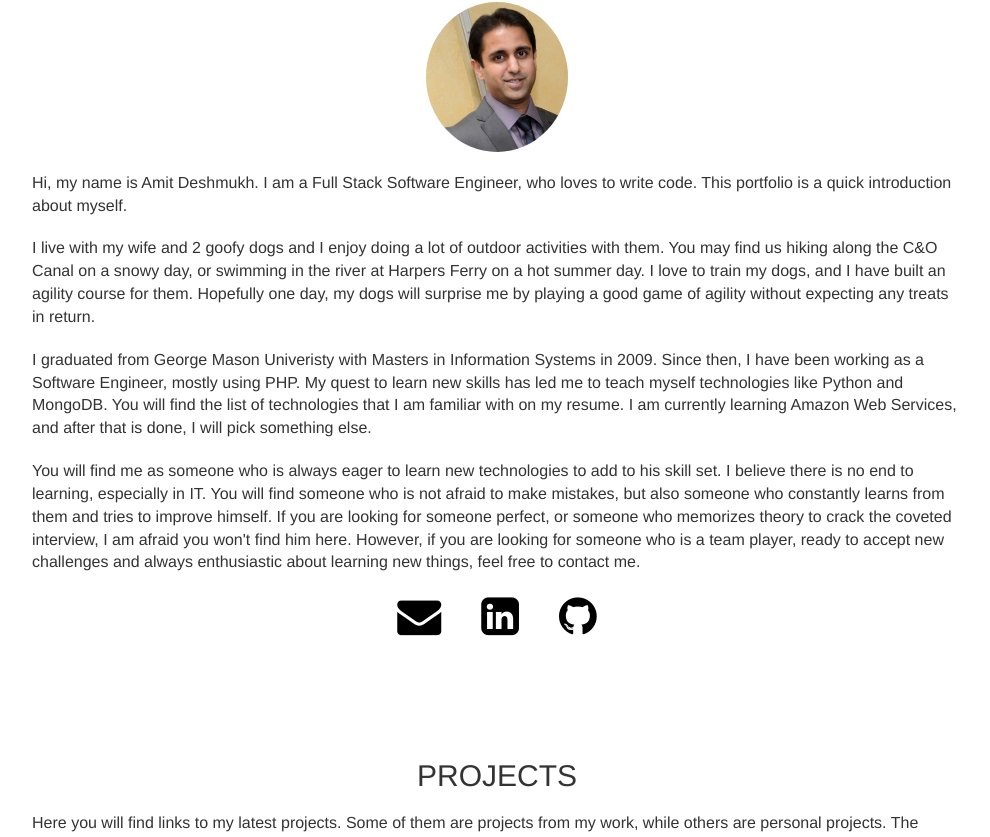
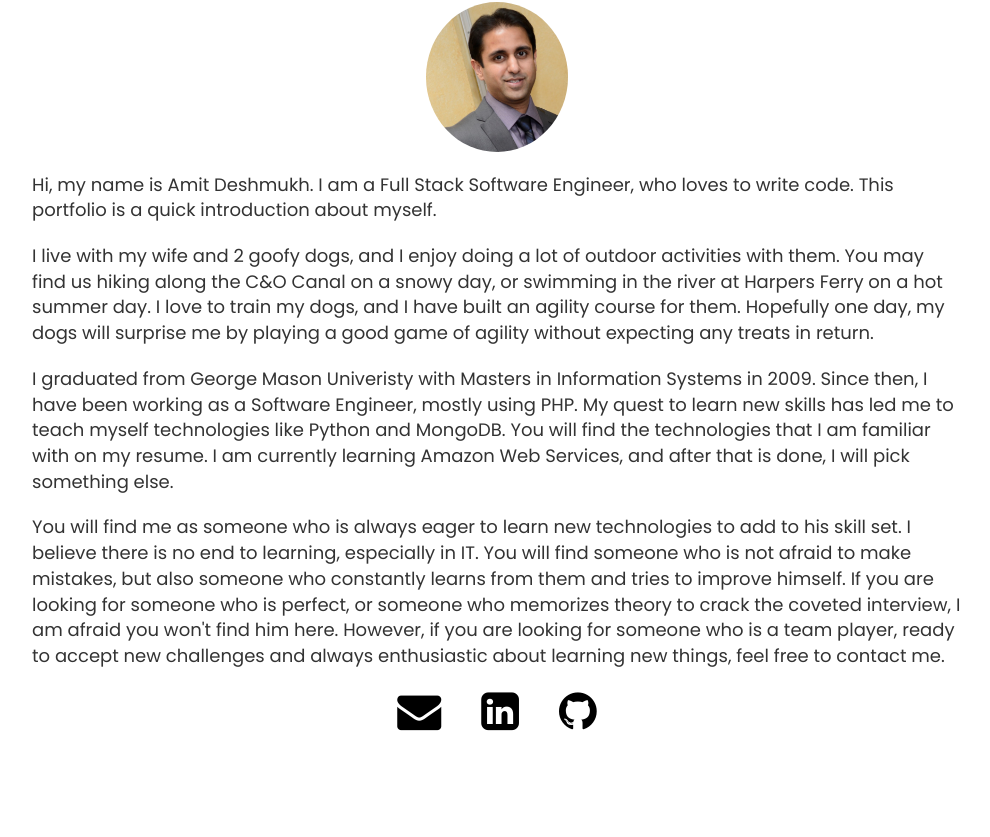
Before and after one commit to ahdeshmukh/portfolio, an Angular app: page / in a window 1280 px wide. Shown: the part 720-1557 px from the top of the page, without its empty margins (143-1133 px from the left). Built offline with nearby package versions, Linux system fonts and the light colour scheme; what ng2-scroll-to would draw is missing.

Commit message:
using google fonts Poppins

```diff
--- a/src/app/app.component.css
+++ b/src/app/app.component.css
@@ -100,8 +100,14 @@ ul.nav a:hover {
 }
 
 .about-paragraph, .projects-paragraph {
+    font-family: 'Poppins', sans-serif;
     margin: 20px 0;
     font-size: 16px;
+}
+@media screen and (min-width: 1224px) {
+    .about-paragraph, .projects-paragraph {
+        font-size: 18px;
+    }
 }
 
 /*.about-paragraph {
--- a/src/app/app.component.html
+++ b/src/app/app.component.html
@@ -42,11 +42,11 @@
   <h2 class="my-section-title">ABOUT</h2>
   <img class="img-responsive img-circle portfolio-image" src="{{my_photo}}" />
   <div class="about-paragraph about-paragraph-1">Hi, my name is Amit Deshmukh. I am a Full Stack Software Engineer, who loves to write code. This portfolio is a quick introduction about myself.</div>
-  <div class="about-paragraph about-paragraph-2">I live with my wife and 2 goofy dogs and I enjoy doing a lot of outdoor activities with them. You may find us hiking along the C&O Canal on a snowy day, or swimming in the river at Harpers Ferry on a hot summer day. I love to train my dogs, and I have built an agility course for them. Hopefully one day, my dogs will surprise me by playing a good game of agility without expecting any treats in return.</div>
-  <div class="about-paragraph about-paragraph-3">I graduated from George Mason Univeristy with Masters in Information Systems in 2009. Since then, I have been  working as a Software Engineer, mostly using PHP. My quest to learn new skills has led me to teach myself technologies like Python and MongoDB. You will find the list of technologies that I am familiar with on my resume. I am currently learning Amazon Web Services, and after that is done, I will pick something else.</div>
-  <div class="about-paragraph about-paragraph-4">You will find me as someone who is always eager to learn new technologies to add to his skill set. I believe there is no end to learning, especially in IT. You will find someone who is not afraid to make mistakes, but also someone who constantly learns from them and tries to improve himself. If you are looking for someone perfect, or someone who memorizes theory to crack the coveted interview, I am afraid you won't find him here. However, if you are looking for someone who is a team player, ready to accept new challenges and always enthusiastic about learning new things, feel free to contact me.</div>
+  <div class="about-paragraph about-paragraph-2">I live with my wife and 2 goofy dogs, and I enjoy doing a lot of outdoor activities with them. You may find us hiking along the C&O Canal on a snowy day, or swimming in the river at Harpers Ferry on a hot summer day. I love to train my dogs, and I have built an agility course for them. Hopefully one day, my dogs will surprise me by playing a good game of agility without expecting any treats in return.</div>
+  <div class="about-paragraph about-paragraph-3">I graduated from George Mason Univeristy with Masters in Information Systems in 2009. Since then, I have been  working as a Software Engineer, mostly using PHP. My quest to learn new skills has led me to teach myself technologies like Python and MongoDB. You will find the technologies that I am familiar with on my resume. I am currently learning Amazon Web Services, and after that is done, I will pick something else.</div>
+  <div class="about-paragraph about-paragraph-4">You will find me as someone who is always eager to learn new technologies to add to his skill set. I believe there is no end to learning, especially in IT. You will find someone who is not afraid to make mistakes, but also someone who constantly learns from them and tries to improve himself. If you are looking for someone who is perfect, or someone who memorizes theory to crack the coveted interview, I am afraid you won't find him here. However, if you are looking for someone who is a team player, ready to accept new challenges and always enthusiastic about learning new things, feel free to contact me.</div>
   <div class="about-paragraph about-contact">
-    <a href="mailto:deshmukh.ah@gmail.com" target="_top" title="Email"><i class="fa fa-envelope about-contact-fa" aria-hidden="true"></i></a>
+    <a href="mailto:deshmukh.ah@gmail.com" target="_top" title="deshmukh.ah@gmail.com"><i class="fa fa-envelope about-contact-fa" aria-hidden="true"></i></a>
     <a href="https://www.linkedin.com/in/ahdeshmukh" target="_blank" title="LinkedIn"><i class="fa fa-linkedin-square about-contact-fa" aria-hidden="true"></i></a>
     <a href="https://github.com/ahdeshmukh" target="_blank" title="Github"><i class="fa fa-github about-contact-fa" aria-hidden="true"></i></a>
   </div>
--- a/src/index.html
+++ b/src/index.html
@@ -9,6 +9,7 @@
   <link rel="icon" type="image/x-icon" href="favicon.ico">
   <link rel="stylesheet" href="https://fonts.googleapis.com/css?family=Tangerine">
   <link rel="stylesheet" href="https://cdnjs.cloudflare.com/ajax/libs/font-awesome/4.7.0/css/font-awesome.min.css">
+  <link href="https://fonts.googleapis.com/css?family=Poppins" rel="stylesheet">
 </head>
 <body id="myPage" data-spy="scroll" data-target=".navbar" data-offset="60">
   <app-root></app-root>
```
